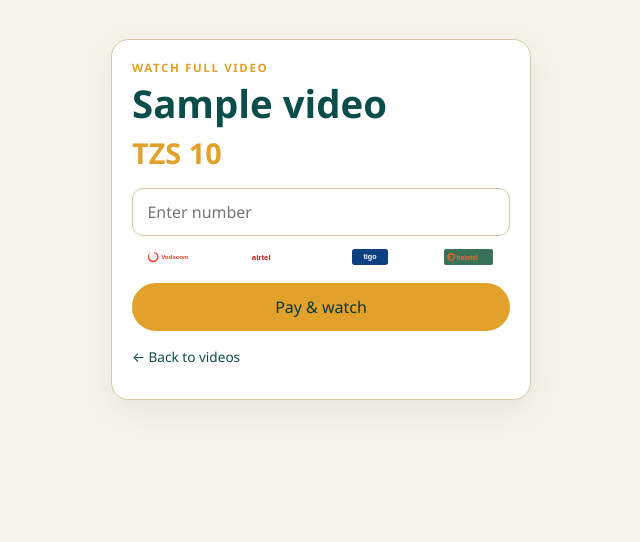
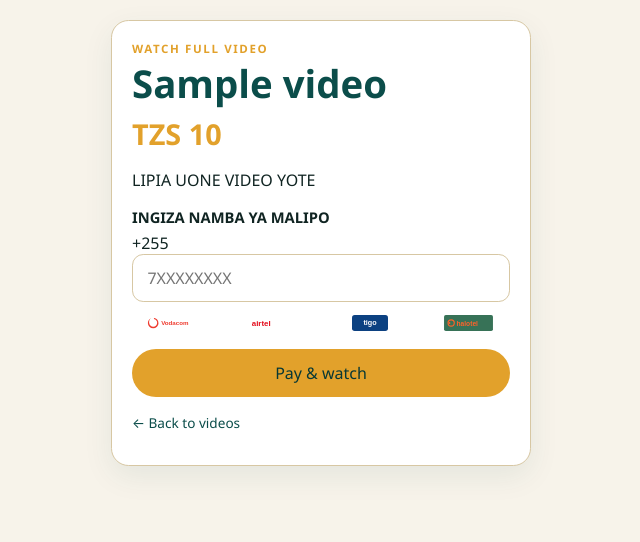
Before and after one commit to kengodhil/AWAY-VIDEOS, a Django app: page /videos/1/pay/WATCH/ in a window 1280 px wide. Shown: the part 54-596 px from the top of the page, without its empty margins (319-959 px from the left). Run offline with Django 5.2, Linux system fonts and the light colour scheme; tables that the repository leaves empty hold one stand-in row (values such as "Sample post"); some libraries are stand-ins or nearby versions.

Commit message:
Teaser 5s play, payment UI: LIPIA UONE, +255, wallet logos medium

```diff
--- a/catalog/forms.py
+++ b/catalog/forms.py
@@ -10,24 +10,34 @@ User = get_user_model()
 
 class PayForm(forms.Form):
     phone = forms.CharField(
-        max_length=20,
-        label="",
+        max_length=15,
+        label="INGIZA NAMBA YA MALIPO",
         widget=forms.TextInput(
             attrs={
-                "placeholder": "Enter number",
-                "inputmode": "tel",
+                "id": "id_phone",
+                "placeholder": "7XXXXXXXX",
+                "inputmode": "numeric",
                 "autocomplete": "tel",
-                "aria-label": "Mobile money number",
+                "aria-label": "INGIZA NAMBA YA MALIPO",
+                "class": "phone-local",
             }
         ),
     )
 
     def clean_phone(self):
         raw = self.cleaned_data["phone"].strip()
-        normalized = normalize_phone(raw)
+        # User types local digits after +255 (e.g. 712345678)
+        digits = "".join(c for c in raw if c.isdigit())
+        if digits.startswith("255"):
+            pass
+        elif digits.startswith("0") and len(digits) == 10:
+            digits = "255" + digits[1:]
+        elif len(digits) == 9:
+            digits = "255" + digits
+        normalized = normalize_phone(digits)
         if not (normalized.startswith("255") and len(normalized) == 12):
             raise forms.ValidationError(
-                "Enter a valid Tanzania mobile number (e.g. 07XXXXXXXX)."
+                "Ingiza namba sahihi (mfano 712345678)."
             )
         return normalized
 
--- a/templates/catalog/pay.html
+++ b/templates/catalog/pay.html
@@ -5,20 +5,25 @@
 <section class="pay-shell">
   <div class="card pay-card">
     <p class="eyebrow">{% if is_download %}Download{% else %}Watch full video{% endif %}</p>
-    <h1>{{ video.title }}</h1>
+    <h1 class="pay-title">{{ video.title }}</h1>
     <p class="price">TZS {{ amount|floatformat:0 }}</p>
+    <p class="pay-cta">LIPIA UONE VIDEO YOTE</p>
     <form method="post" class="stack">
       {% csrf_token %}
       {{ form.non_field_errors }}
       <div class="phone-field">
-        {{ form.phone }}
+        <label class="phone-label" for="id_phone">INGIZA NAMBA YA MALIPO</label>
+        <div class="phone-input-row">
+          <span class="phone-prefix">+255</span>
+          {{ form.phone }}
+        </div>
         {{ form.phone.errors }}
       </div>
       <div class="wallet-logos" aria-label="Supported mobile wallets">
-        <img src="{% static 'img/wallets/vodacom.svg' %}" alt="Vodacom" width="56" height="18">
-        <img src="{% static 'img/wallets/airtel.svg' %}" alt="Airtel" width="48" height="18">
-        <img src="{% static 'img/wallets/tigo.svg' %}" alt="Tigo" width="44" height="18">
-        <img src="{% static 'img/wallets/halotel.svg' %}" alt="Halotel" width="56" height="18">
+        <img src="{% static 'img/wallets/vodacom.svg' %}" alt="Vodacom" height="28">
+        <img src="{% static 'img/wallets/airtel.svg' %}" alt="Airtel" height="28">
+        <img src="{% static 'img/wallets/tigo.svg' %}" alt="Tigo" height="28">
+        <img src="{% static 'img/wallets/halotel.svg' %}" alt="Halotel" height="28">
       </div>
       <button class="btn" type="submit">
         {% if is_download %}Pay &amp; download{% else %}Pay &amp; watch{% endif %}
```
Also changed, not shown: templates/catalog/home.html (+51 -17 lines).
